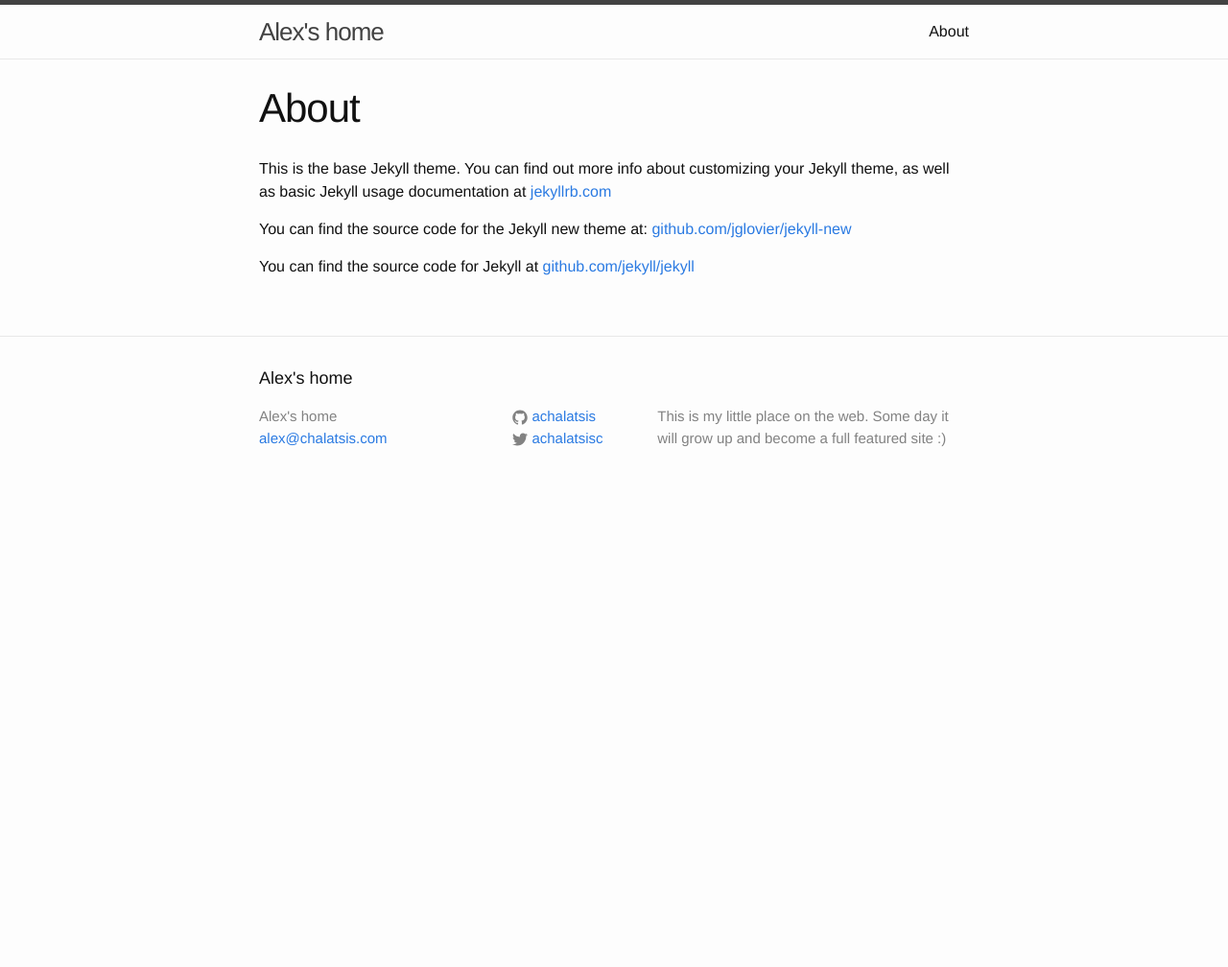
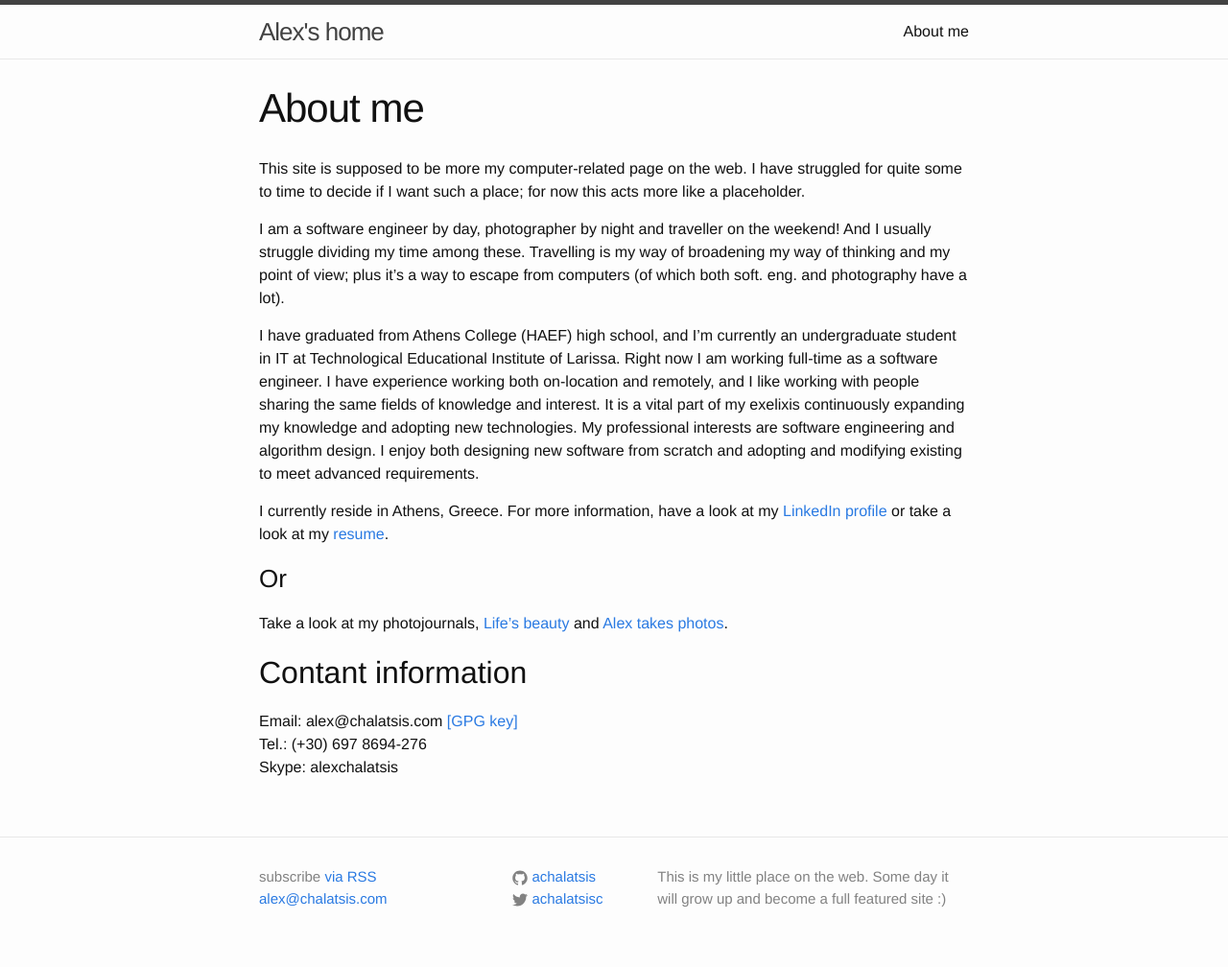
Before and after one commit to achalatsis/achalatsis, a Jekyll site: the page built from about.md, in a window 1280 px wide. Shown: the whole page at 96% size. Built offline with Jekyll 4.4.1, drawn with Linux system fonts in a browser that asks for light colours; before the commit the page ends 900 px from its top, so only the background shows below that.

Commit message:
Updated content

```diff
--- a/_includes/footer.html
+++ b/_includes/footer.html
@@ -2,12 +2,10 @@
 
   <div class="wrapper">
 
-    <h2 class="footer-heading">{{ site.title }}</h2>
-
     <div class="footer-col-wrapper">
       <div class="footer-col  footer-col-1">
         <ul class="contact-list">
-          <li>{{ site.title }}</li>
+          <li><span class="rss-subscribe">subscribe <a href="{{ "/feed.xml" | prepend: site.baseurl }}">via RSS</a></span></li>
           <li><a href="mailto:{{ site.email }}">{{ site.email }}</a></li>
         </ul>
       </div>
--- a/about.md
+++ b/about.md
@@ -1,11 +1,24 @@
 ---
 layout: page
-title: About
+title: About me
 permalink: /about/
 ---
 
-This is the base Jekyll theme. You can find out more info about customizing your Jekyll theme, as well as basic Jekyll usage documentation at [jekyllrb.com](http://jekyllrb.com/)
+This site is supposed to be more my computer-related page on the web. I have struggled for quite some to time to decide if I want such a place; for now this acts more like a placeholder.
 
-You can find the source code for the Jekyll new theme at: [github.com/jglovier/jekyll-new](https://github.com/jglovier/jekyll-new)
+I am a software engineer by day, photographer by night and traveller on the weekend! And I usually struggle dividing my time among these. Travelling is my way of broadening my way of thinking and my point of view; plus it’s a way to escape from computers (of which both soft. eng. and photography have a lot).
 
-You can find the source code for Jekyll at [github.com/jekyll/jekyll](https://github.com/jekyll/jekyll)
+I have graduated from Athens College (HAEF) high school, and I’m currently an undergraduate student in IT at Technological Educational Institute of Larissa. Right now I am working full-time as a software engineer. I have experience working both on-location and remotely, and I like working with people sharing the same fields of knowledge and interest. It is a vital part of my exelixis continuously expanding my knowledge and adopting new technologies. My professional interests are software engineering and algorithm design. I enjoy both designing new software from scratch and adopting and modifying existing to meet advanced requirements.
+
+I currently reside in Athens, Greece.
+For more information, have a look at my [LinkedIn profile](http://linkedin.com/in/achalatsis) or take a look at my [resume](/assets/cv.pdf).
+
+### Or
+Take a look at my photojournals, [Life's beauty](http://alexchalatsis.com) and [Alex takes photos](http://blog.alexchalatsis.com).
+
+
+
+## Contant information
+Email: alex@chalatsis.com [\[GPG key\]](/assets/gpg.txt) <br/>
+Tel.: (+30) 697 8694-276 <br/>
+Skype: alexchalatsis <br/>
--- a/index.html
+++ b/index.html
@@ -18,6 +18,4 @@ layout: default
     {% endfor %}
   </ul>
 
-  <p class="rss-subscribe">subscribe <a href="{{ "/feed.xml" | prepend: site.baseurl }}">via RSS</a></p>
-
 </div>
```
Also changed, not shown: _posts/1991-09-08-hello_world.markdown (added, +8 -0 lines), _posts/2015-01-16-welcome-to-jekyll.markdown (deleted, +0 -25 lines).
